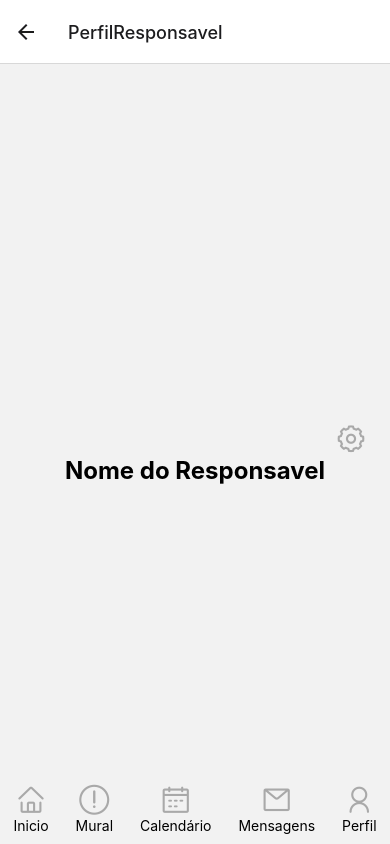
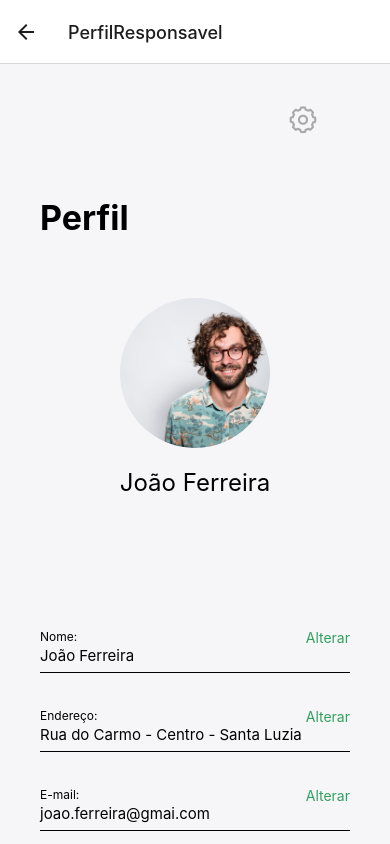
Before and after one commit to ICEI-PUC-Minas-PMV-ADS/pmv-ads-2024-1-e3-proj-mov-t3-EduSync, a React Native app in the folder EduSync/: screen /PerfilResponsavel in a window 390 px wide. Built offline with nearby package versions, Linux system fonts and the light colour scheme.

Commit message:
Add front da página de perfil

```diff
--- a/EduSync/src/pages/Perfil/Responsavel/PerfilResponsavel.js
+++ b/EduSync/src/pages/Perfil/Responsavel/PerfilResponsavel.js
@@ -1,9 +1,7 @@
 import { useNavigation } from '@react-navigation/native';
 import React, { useState } from 'react';
-import { View, Text, StyleSheet, Image, TextInput, TouchableOpacity } from 'react-native';
-import Ionicons  from 'react-native-vector-icons/AntDesign';
-import { CheckBox } from '@rneui/themed';
-import { Picker } from '@react-native-picker/picker';
+import { View, Text, StyleSheet, Image, ScrollView, TouchableOpacity } from 'react-native';
+import Ionicons from 'react-native-vector-icons/AntDesign';
 
 const PerfilResponsavel = () => {
   const [name, setName] = useState('');
@@ -14,50 +12,110 @@ const PerfilResponsavel = () => {
   const [address, setAddress] = useState('');
 
   return (
-<View style={styles.container}>
+    <ScrollView>
+      <View style={styles.container}>
 
-      <TouchableOpacity style={styles.ConfigIcons} >
+        <TouchableOpacity style={styles.ConfigIcons} >
 
-        <Ionicons name="setting" size={30} color={"#a9a9a9"} />
+          <Ionicons name="setting" size={30} color={"#a9a9a9"} />
 
-      </TouchableOpacity>
+        </TouchableOpacity>
 
-      <View style={styles.profile}>
+        <View style={styles.title}>
 
-        <Text style={styles.name}>Nome do Responsavel</Text>
+          <Text style={styles.title}>Perfil</Text>
+
+        </View>
+
+        <View style={styles.containerName}>
+          <Image style={styles.profileImage} source={require('../../../assets/Profile.jpg')} />
+          <Text style={styles.name}>João Ferreira</Text>
+        </View>
+
+        <View style={styles.containerInfo}>
+
+          <View style={styles.info}>
+            <View style={styles.editContainer}>
+              <Text style={styles.label}>Nome:</Text>
+              <TouchableOpacity>
+                <Text style={styles.edit}>Alterar</Text>
+              </TouchableOpacity>
+            </View>
+            <Text style={styles.value}>João Ferreira</Text>
+            <View style={styles.border} />
+          </View>
+
+          <View style={styles.info}>
+            <View style={styles.editContainer}>
+              <Text style={styles.label}>Endereço:</Text>
+              <TouchableOpacity>
+                <Text style={styles.edit}>Alterar</Text>
+              </TouchableOpacity>
+            </View>
+            <Text style={styles.value}>Rua do Carmo - Centro - Santa Luzia</Text>
+            <View style={styles.border} />
+          </View>
+
+          <View style={styles.info}>
+            <View style={styles.editContainer}>
+              <Text style={styles.label}>E-mail:</Text>
+              <TouchableOpacity>
+                <Text style={styles.edit}>Alterar</Text>
+              </TouchableOpacity>
+            </View>
+            <Text style={styles.value}>joao.ferreira@gmai.com</Text>
+            <View style={styles.border} />
+          </View>
+
+          <View style={styles.info}>
+            <View style={styles.editContainer}>
+              <Text style={styles.label}>Celular:</Text>
+              <TouchableOpacity>
+                <Text style={styles.edit}>Alterar</Text>
+              </TouchableOpacity>
+            </View>
+            <Text style={styles.value}>(31) 99834-0943</Text>
+            <View style={styles.border} />
+          </View>
+
+          <View style={styles.info}>
+            <Text style={styles.label}>Nome</Text>
+            <Text style={styles.value}>João Ferreira</Text>
+            <View style={styles.border} />
+          </View>
+
+        </View>
 
       </View>
 
-
       <View style={styles.navBar}>
-        <TouchableOpacity style={styles.icons} onPress={() => {}}>
+        <TouchableOpacity style={styles.icons} onPress={() => { }}>
           <Ionicons name="home" size={30} color={"#a9a9a9"} />
           <Text>Inicio</Text>
         </TouchableOpacity>
 
-        <TouchableOpacity style={styles.icons} onPress={() => {}}>
+        <TouchableOpacity style={styles.icons} onPress={() => { }}>
           <Ionicons name="exclamationcircleo" size={30} color={"#a9a9a9"} />
           <Text>Mural</Text>
         </TouchableOpacity>
 
-        <TouchableOpacity style={styles.icons} onPress={() => {}}>
+        <TouchableOpacity style={styles.icons} onPress={() => { }}>
           <Ionicons name="calendar" size={30} color={"#a9a9a9"} />
           <Text>Calendário</Text>
         </TouchableOpacity>
 
-        <TouchableOpacity style={styles.icons} onPress={() => {}}>
+        <TouchableOpacity style={styles.icons} onPress={() => { }}>
           <Ionicons name="mail" size={30} color={"#a9a9a9"} />
           <Text>Mensagens</Text>
         </TouchableOpacity>
 
-        <TouchableOpacity style={styles.icons} onPress={() => {}}>
+        <TouchableOpacity style={styles.icons} onPress={() => { }}>
           <Ionicons name="user" size={30} color={"#a9a9a9"} />
           <Text>Perfil</Text>
         </TouchableOpacity>
 
-
       </View>
-    </View>
+    </ScrollView >
   );
 };
 const styles = StyleSheet.create({
@@ -65,20 +123,66 @@ const styles = StyleSheet.create({
   container: {
     flex: 1,
     justifyContent: 'center',
-    alignItems: 'center',
+    backgroundColor: '#F6F6F9',
+    padding: 40,
   },
 
-  profileImage: {
-    width: 100,
-    height: 100,
-    borderRadius: 50,
+  title: {
+    fontSize: 34,
+    fontWeight: 'bold',
+    paddingTop: 30,
+    paddingBottom: 30,
+  },
+
+  containerName: {
+    flex: 1,
+    alignItems: 'center',
   },
 
   name: {
     fontSize: 24,
-    fontWeight: 'bold',
+    marginTop: 20,
   },
 
+  profileImage: {
+    width: 150,
+    height: 150,
+    borderRadius: 100,
+  },
+
+  containerInfo: {
+    flex: 1,
+    paddingTop: 35,
+  },
+
+  info: {
+    marginBottom: 35,
+  },
+
+  editContainer: {
+    flex: 1,
+    flexDirection: 'row',
+    justifyContent: 'space-between'
+  },
+
+  edit: {
+    font: 10,
+    color: '#31A05F'
+  },
+
+  label: {
+    fontSize: 12,
+  },
+
+  value: {
+    fontSize: 15,
+  },
+
+  border: {
+    borderBottomColor: 'black',
+    borderBottomWidth: StyleSheet.hairlineWidth,
+    marginTop: 7,
+  },
 
   navBar: {
     flexDirection: 'row',
@@ -86,13 +190,14 @@ const styles = StyleSheet.create({
     width: '100%',
     position: 'absolute',
     bottom: 0,
+    paddingRight: 20,
+    paddingLeft: 20,
+    marginBottom: 10,
+    marginTop: 50,
   },
 
-  ConfigIcons:{
-
-    marginLeft:'80%',
-
-
+  ConfigIcons: {
+    marginLeft: '80%',
   },
 
   icons: {
```
Also changed, not shown: EduSync/src/assets/Profile.jpg (added), EduSync/src/assets/profile.png (added).
